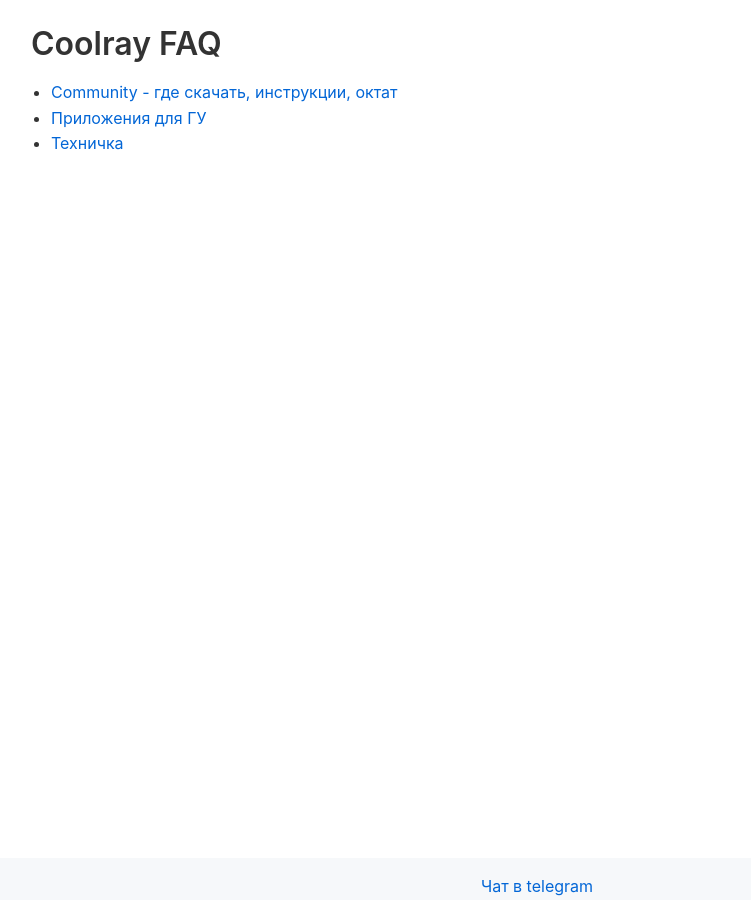
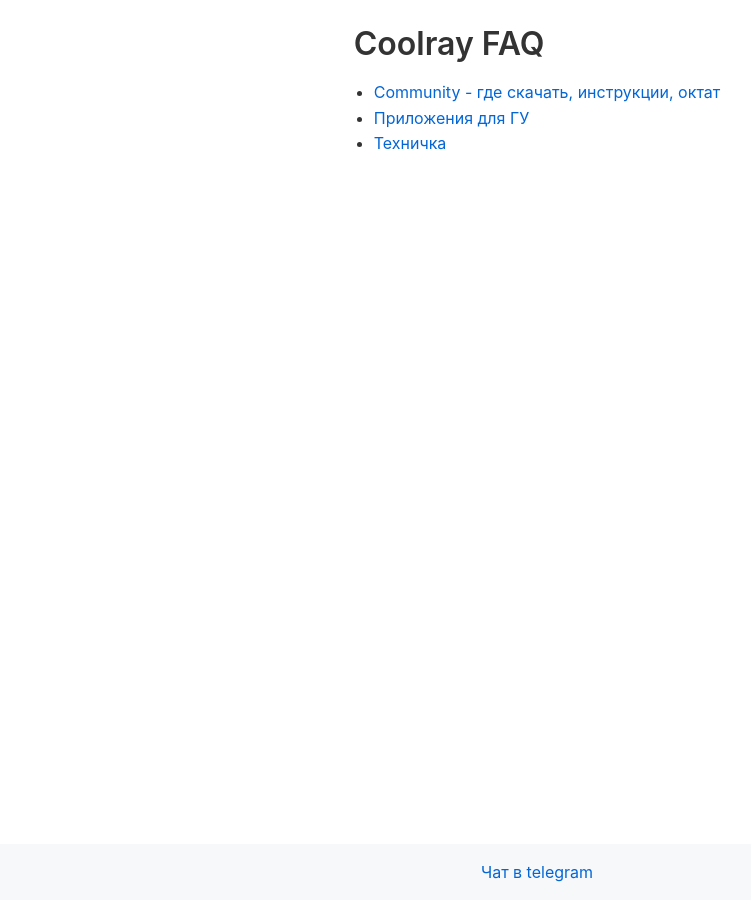
Before and after one commit to qttc/qttc.github.io, a Jekyll site: the page built from index.md, in a window 1280 px wide. Shown: the whole page, without its empty margins (103-854 px from the left). Built offline with Jekyll 4.4.1, drawn with Linux system fonts in a browser that asks for light colours.

Commit message:
Update markdown.css

```diff
--- a/assets/css/markdown.css
+++ b/assets/css/markdown.css
@@ -7,9 +7,12 @@
     margin: 0;
     background-color: #fff;
     height: 100%;
+    display: flex;
+    flex-direction: column;
 }
 
 .container {
+    flex: 1;
     min-height: calc(100vh - 70px);
     max-width: 1012px;
     margin-right: auto;
@@ -124,5 +127,5 @@
     color: #333;
     text-align: center;
     padding: 1em 0;
-    height: 10px
+    height: 24px
 }
```
